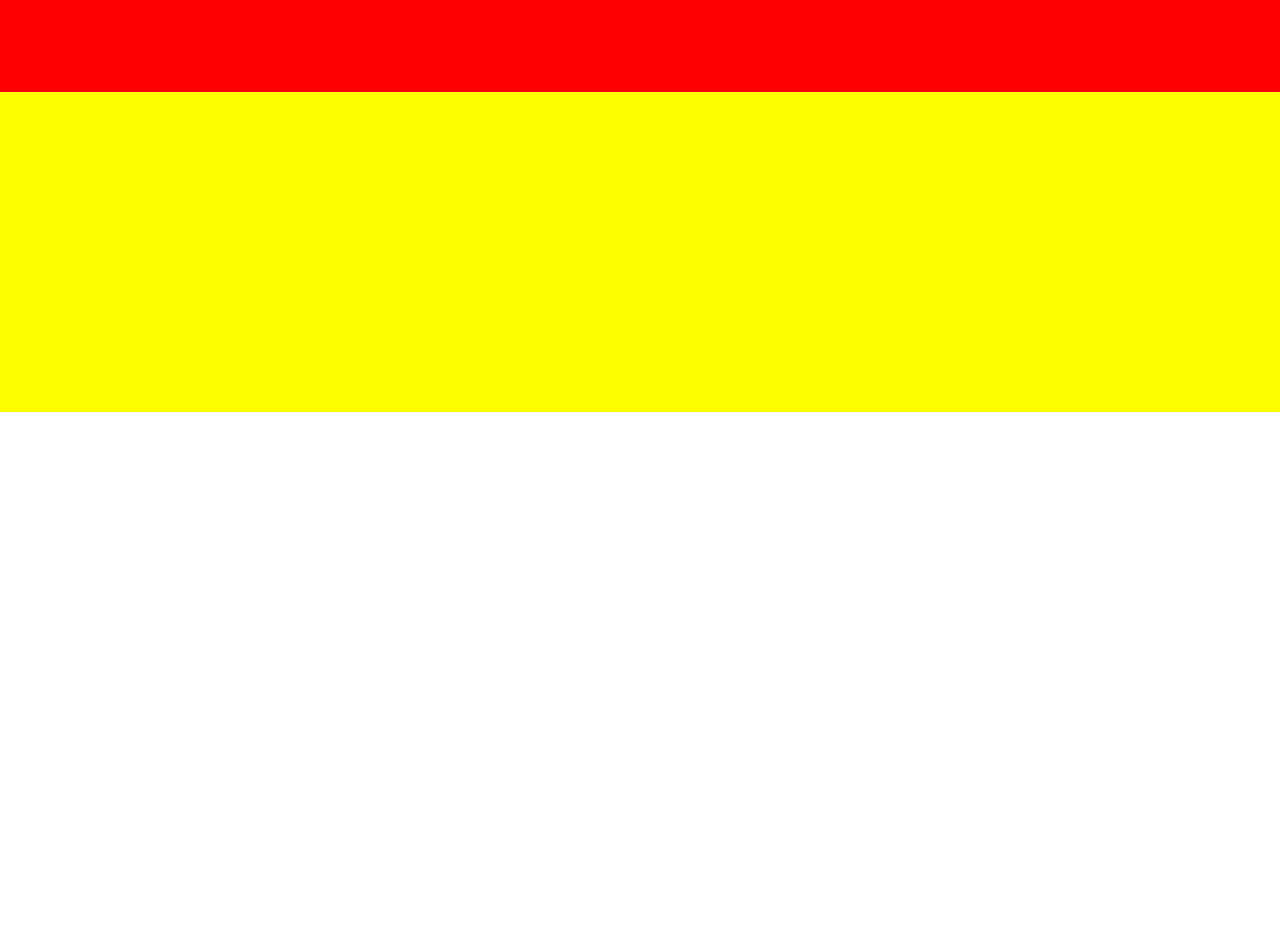
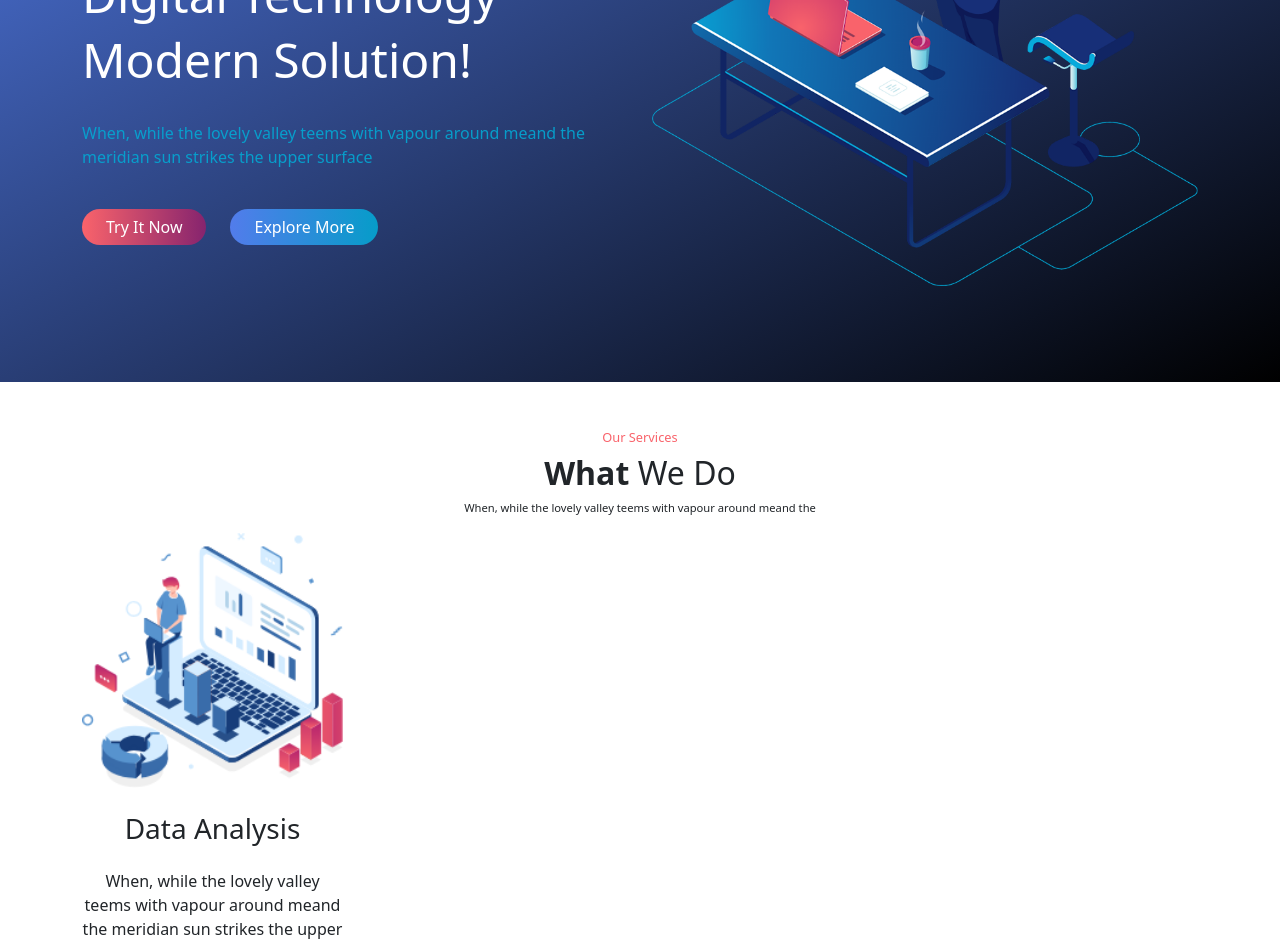
Before and after one commit to Francesco-Iannuzzi/proj-html-vuejs, a Vue app: page / in a window 1280 px wide. Shown: the part 300-1252 px from the top of the page. Before the commit the page ends 800 px from the top, so only its background shows below. Built offline with nearby package versions, Linux system fonts and the light colour scheme.

Commit message:
add jumbo header + first step section our service

```diff
--- a/src/assets/scss/partials/_pageHeader.scss
+++ b/src/assets/scss/partials/_pageHeader.scss
@@ -26,8 +26,30 @@ header {
         }
     }
 
-    .btn {
+    .btn_primary {
         background-image: linear-gradient(to right, $bgPrimaryGradient1, $bgPrimaryGradient2);
         color: $light;
     }
+
+    .btn_secondary {
+        background-image: linear-gradient(to right, $bgSecondaryGradient1, $bgSecondaryGradient2);
+        color: $light;
+    }
+
+    .jumbo {
+        .jumbo_left {
+            margin-top: 8rem;
+
+            h1 {
+                font-size: 3rem;
+                color: $light;
+            }
+
+            p {
+                color: $bgPrimaryGradient2;
+            }
+        }
+
+    }
+
 }
--- a/src/assets/scss/partials/_pageMain.scss
+++ b/src/assets/scss/partials/_pageMain.scss
@@ -2,5 +2,26 @@
 
 main {
     background-color: red;
-    height: 20rem;
+
+    .our_service {
+        background-color: $light;
+
+        .our_service_title {
+            h2 {
+                font-size: 2rem;
+            }
+
+            h5 {
+                font-size: 0.8rem;
+                color: $bgSecondaryGradient1;
+            }
+
+            p {
+                font-size: 0.7rem;
+            }
+        }
+
+        .our_service_item {}
+    }
+
 }
--- a/src/components/PageHeader.vue
+++ b/src/components/PageHeader.vue
@@ -22,7 +22,7 @@ export default {
                 <div class="container">
                     <LogoElement></LogoElement>
                     <!-- /logo -->
-                    <div class="navbar" id="navbarSupportedContent">
+                    <div class="menu_nav navbar" id="navbarSupportedContent">
                         <ul class="navbar-nav me-4 mb-2 mb-lg-0">
                             <li class="nav-item">
                                 <a class="nav-link" href="#">Home</a>
@@ -44,12 +44,45 @@ export default {
                             </li>
                         </ul>
                         <!-- /menu sections -->
-                        <button class="btn border-0 rounded-5 px-4">Sign In</button>
+                        <button class="btn_primary btn border-0 rounded-5 px-4">Sign In</button>
                         <!-- /sign In button -->
                     </div>
-                    <!-- /navbar -->
+                    <!-- /navbar menu -->
                 </div>
             </nav>
+            <!-- /navbar -->
+            <section class="jumbo">
+                <div class="row pb-5">
+                    <div class="jumbo_left col-6">
+                        <div class="pb-4">
+                            <h1>
+                                Business Planning
+                            </h1>
+                            <h1 class="fw-light">
+                                Digital Technology
+                            </h1>
+                            <h1>
+                                Modern Solution!
+                            </h1>
+                        </div>
+                        <p>
+                            When, while the lovely valley teems with vapour around meand the meridian sun strikes the upper
+                            surface
+                        </p>
+                        <div class="pt-4">
+                            <button class="btn_secondary btn border-0 rounded-5 px-4 me-4">Try It Now</button>
+                            <button class="btn_primary btn border-0 rounded-5 px-4">Explore More</button>
+                        </div>
+                    </div>
+                    <!-- /jumbo_left -->
+
+                    <div class="jumbo_right col-6 py-5">
+                        <img class="img-fluid" src="../assets/img/header.png" alt="">
+                    </div>
+                    <!-- /jumbo_right -->
+                </div>
+            </section>
+            <!-- /jumbo -->
         </div>
     </header>
     <!-- /header -->
--- a/src/components/PageMain.vue
+++ b/src/components/PageMain.vue
@@ -13,7 +13,39 @@ export default {
 
 <template>
     <main>
-
+        <section class="our_service py-5">
+            <div class="container">
+                <div class="our_service_title text-center">
+                    <h5>
+                        Our Services
+                    </h5>
+                    <div class="d-flex justify-content-center">
+                        <h2>
+                            <strong>What</strong> We Do
+                        </h2>
+                    </div>
+                    <p>
+                        When, while the lovely valley teems with vapour around meand the
+                    </p>
+                </div>
+                <!-- /our_service_title -->
+                <div class="our_service_item row">
+                    <div class="col">
+                        <div class="card text-center border-0">
+                            <img class="img-fluid" src="../assets/img/Group-247.png" alt="">
+                            <h3 class="my-4">Data Analysis</h3>
+                            <p>
+                                When, while the lovely valley teems with vapour around meand the meridian sun strikes the
+                                upper
+                            </p>
+                        </div>
+                    </div>
+                    <div class="col"></div>
+                    <div class="col"></div>
+                    <div class="col"></div>
+                </div>
+            </div>
+        </section>
     </main>
     <!-- /main -->
 </template>
```
